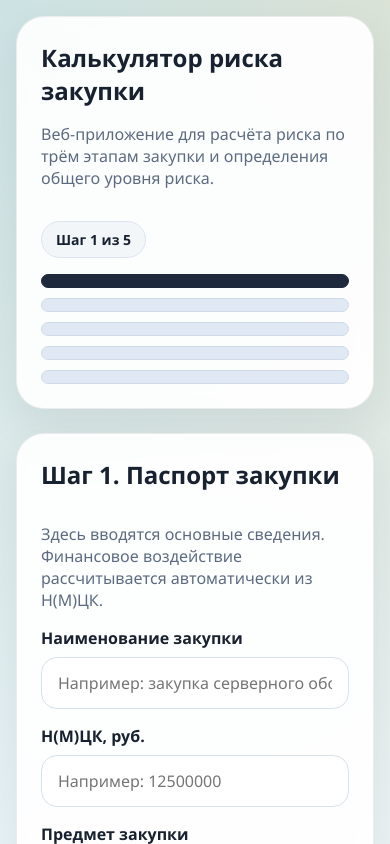
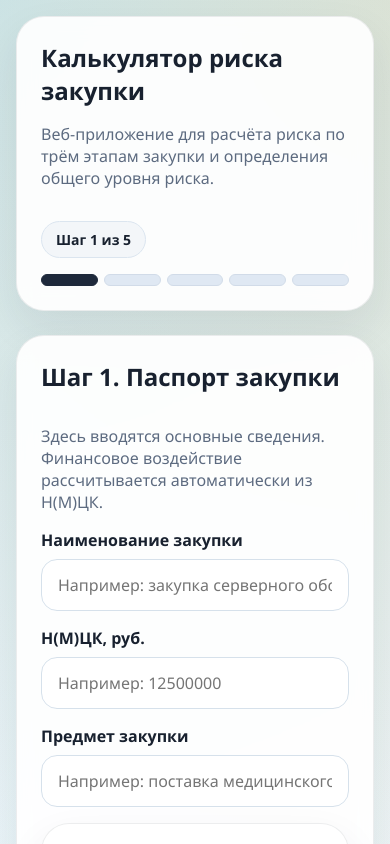
Before and after one commit to Stagiritee/procurement-risk-app, a React (Vite) app: page / in a window 390 px wide. Shown: the top 844 px of the page. Built offline with nearby package versions, Linux system fonts and the light colour scheme.

Commit message:
Update mobile progress bar

```diff
--- a/src/styles.css
+++ b/src/styles.css
@@ -642,7 +642,12 @@ h3 {
   }
 
   .step-progress-grid {
-    grid-template-columns: 1fr;
+    grid-template-columns: repeat(5, minmax(0, 1fr));
+    gap: 6px;
+  }
+
+  .step-progress-segment {
+    height: 12px;
   }
 }
 
```
